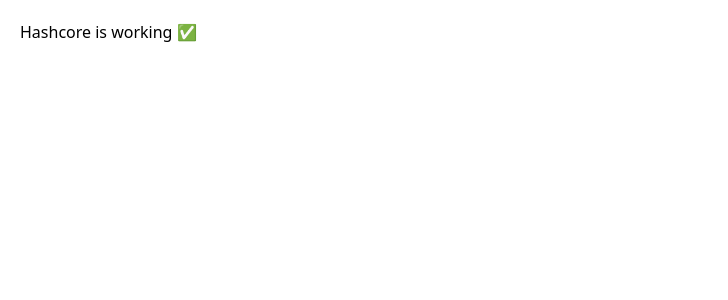
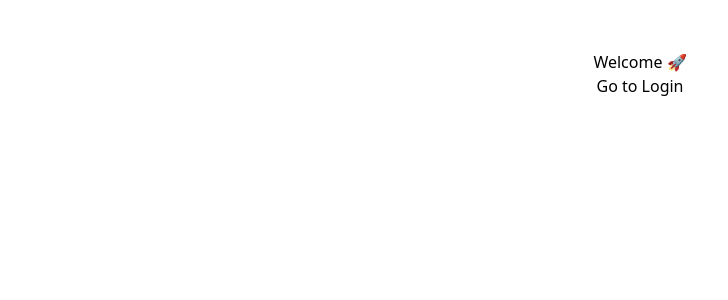
Before and after one commit to ymanthman744-jpg/Hashcore, a Next.js app: page / in a window 1280 px wide. Shown: the top 300 px of the page, without its empty margins (0-728 px from the left). Built offline with nearby package versions, Linux system fonts and the light colour scheme.

Commit message:
Update page.js

```diff
--- a/app/page.js
+++ b/app/page.js
@@ -1,7 +1,8 @@
 export default function Home() {
   return (
-    <div style={{ padding: 20 }}>
-      <h1>Hashcore is working ✅</h1>
+    <div style={{textAlign: "center", marginTop: "50px"}}>
+      <h1>Welcome 🚀</h1>
+      <a href="/login">Go to Login</a>
     </div>
   );
 }
```
